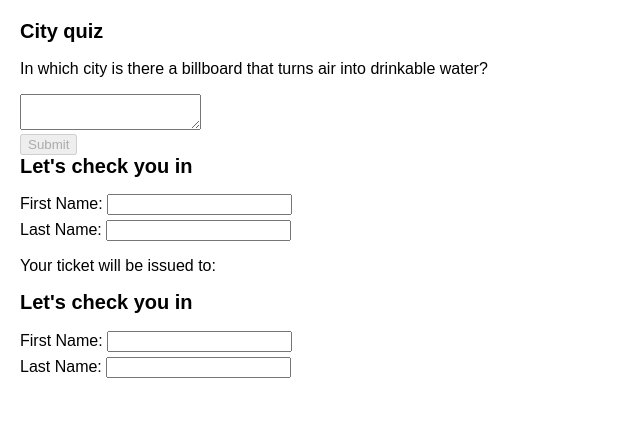
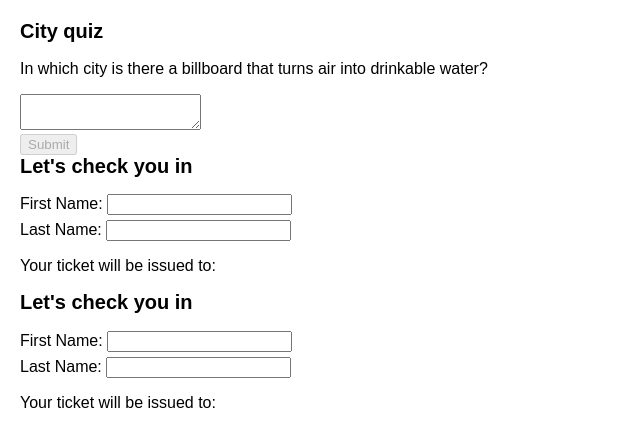
Before and after one commit to zelitosaide/react-js-course, a React (Create React App) app: page / in a window 1280 px wide. Shown: the top 446 px of the page, without its empty margins (0-640 px from the left). Built offline with nearby package versions, Linux system fonts and the light colour scheme.

Commit message:
Managing State

```diff
--- a/src/learn/learn-react/managing-state/index.js
+++ b/src/learn/learn-react/managing-state/index.js
@@ -22,6 +22,8 @@ function Form() {
     setLastName(e.target.value);
   }
 
+  const fullName = firstName + " " + lastName;
+
   return (
     <>
       <h2>Let's check you in</h2>
@@ -39,6 +41,9 @@ function Form() {
           onChange={handleLastNameChange}
         />
       </label>
+      <p>
+        Your ticket will be issued to: <b>{fullName}</b>
+      </p>
     </>
   );
 }
```
